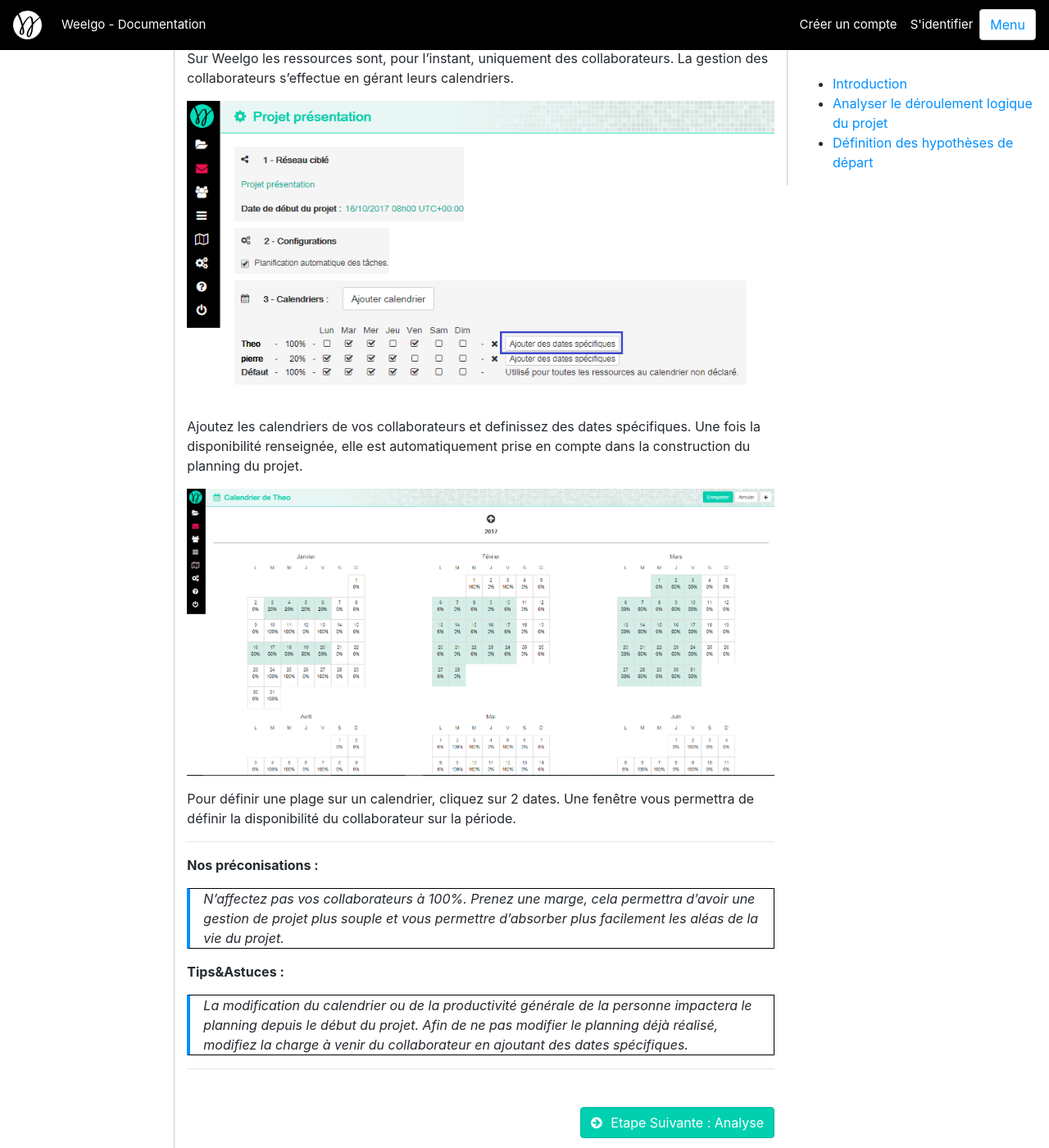
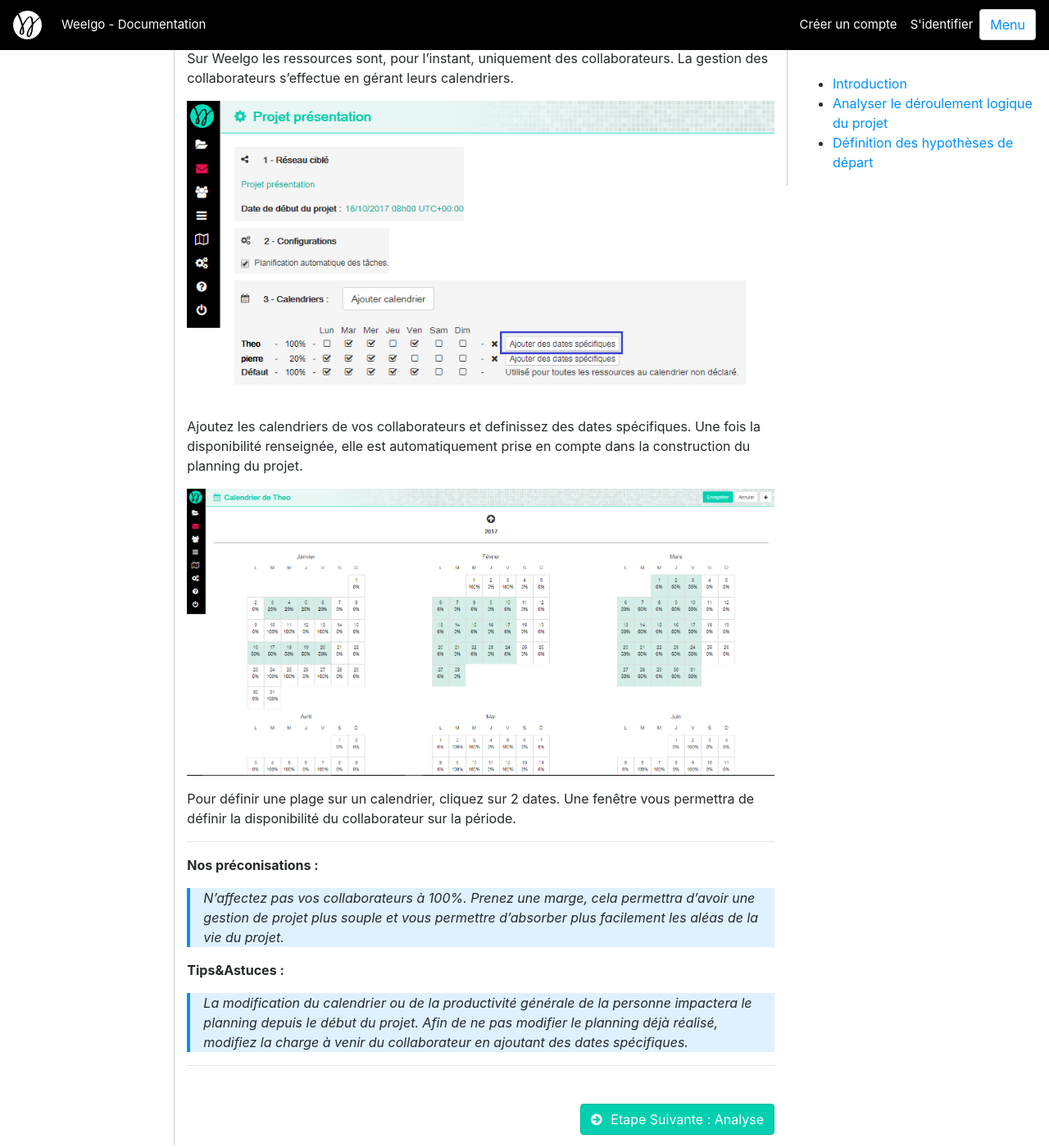
Before and after one commit to Weelgo/weelgo.github.io, a Jekyll site: the page built from fr/tutoriels/creationReseau_etp3_deroulementHypothese.md, in a window 1280 px wide and 1400 px high, scrolled down 1437 px. Shown: the whole window at 82% size. Built offline with Jekyll 4.4.1, drawn with Linux system fonts in a browser that asks for light colours.

Commit message:
amélioration doc

```diff
--- a/css/weelgo.css
+++ b/css/weelgo.css
@@ -102,7 +102,8 @@ a:hover
 blockquote {
     padding: 0 1em;
 /*     color: #6a737d; */
-	border:1px solid black;
+/* 	border:1px solid black; */
+	background-color: #dff1ff;
     border-left: 0.25em solid #008fff;
 }
 
```
